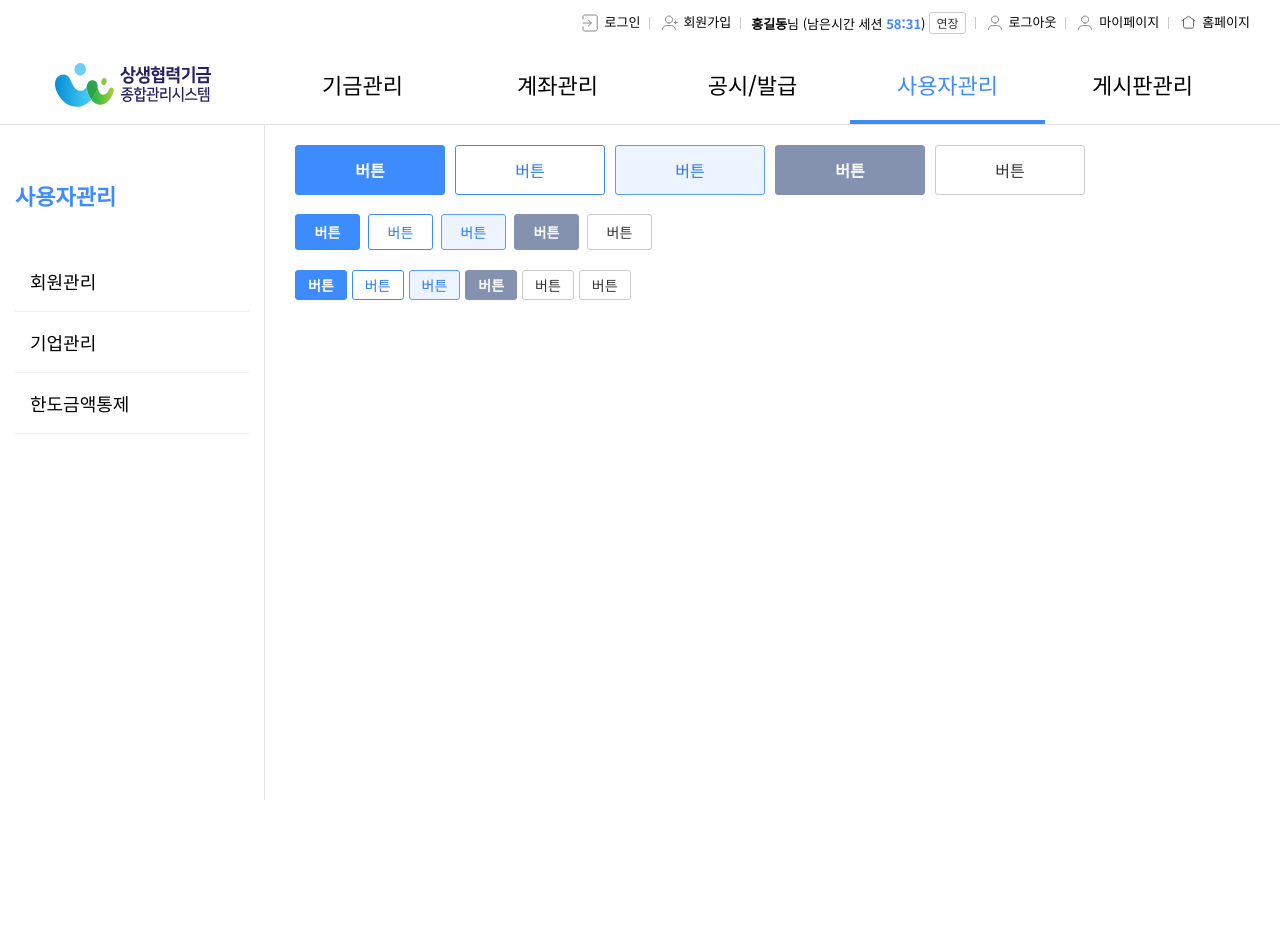
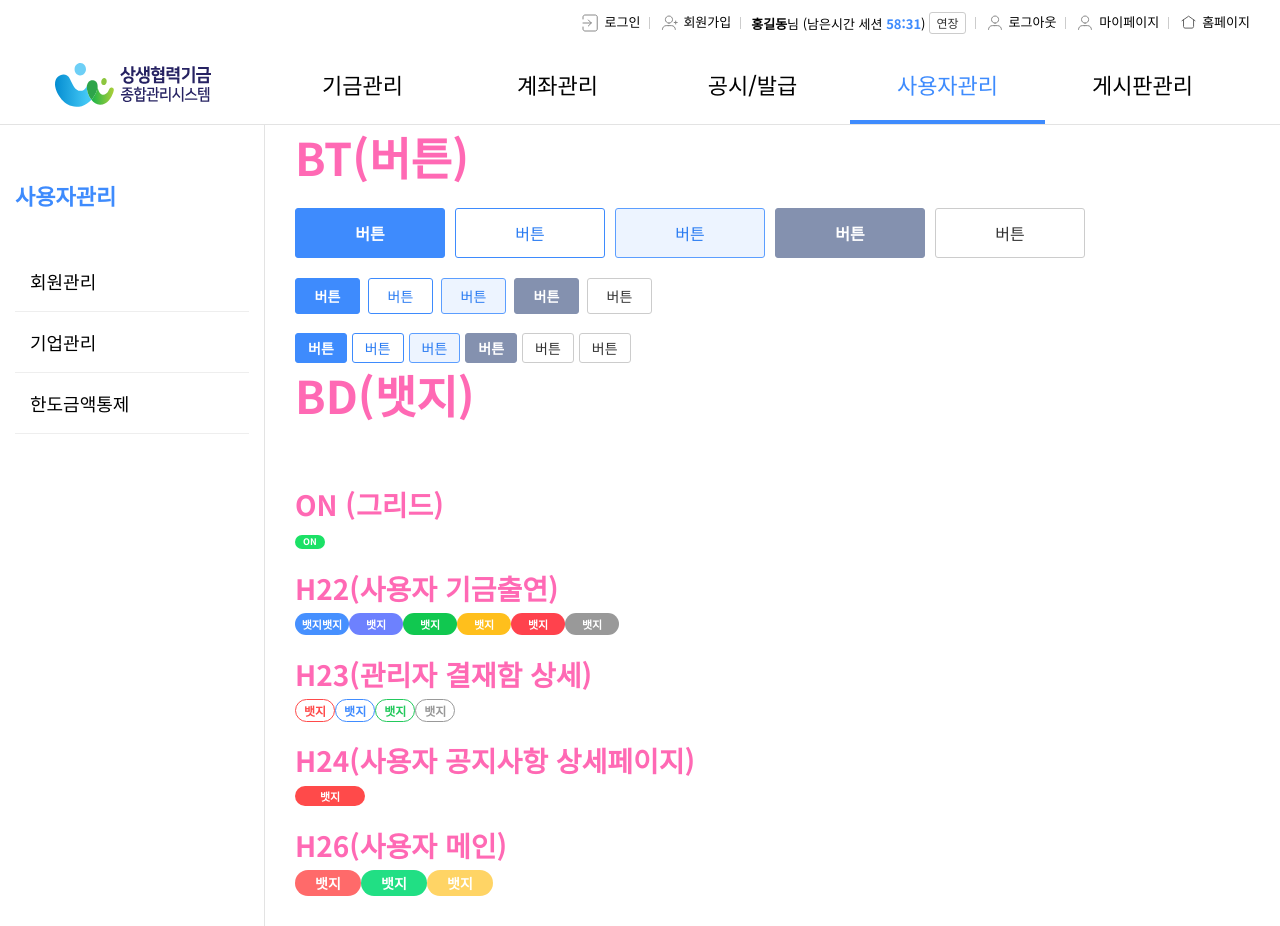
Before and after one commit to kps-kimpyoungsik/bigcenterlittle, a React (Create React App) app: page /admin/adm_4000/adm0000 in a window 1280 px wide. Shown: the top 926 px of the page. Before the commit the page ends 800 px from the top, so only its background shows below. Built offline with nearby package versions, Linux system fonts and the light colour scheme.

Commit message:
뱃지 작업
뱃지 작업

```diff
--- a/src/assets/styles/_component.css
+++ b/src/assets/styles/_component.css
@@ -18,6 +18,7 @@
 @import url("component/_RD.css");
 @import url("component/_TA.css");
 @import url("component/_PG.css");
+@import url("component/_BD.css");
 
 /*공간 컴포넌트*/
 @import url("component/_AL.css");
@@ -29,25 +30,3 @@
 @import url("component/_FO.css");
 @import url("component/_SF.css");
 /* @import url("component/_IB.css"); */
-
-
-/* Badge (Tag) */
-.badge {
-    display: inline-flex;
-    align-items: center;
-    justify-content: center;
-    padding:0 8px;
-    height:20px;
-    color:#fff;
-    font-size:11px;
-    line-height: 1;
-    font-weight: 700;
-    min-width: 54px;
-    border-radius: 10px;
-}
-.badge.red {background-color: #FF5757;}
-.badge.blue {background-color: #4B93FF}
-.badge.green {background-color: #23C95C}
-.badge.yellow {background-color: #FF993A;}
-.badge.purple {background-color: #7577FF}
-.badge.gray {background-color: #A6A6A6;}
--- a/src/assets/styles/_page.css
+++ b/src/assets/styles/_page.css
@@ -211,6 +211,7 @@ background-image: url(../img/icon/ic_left_10.svg);
     border-radius: 12px;
     font-size: 14px;
     margin-right:12px;
+    background:  #FF4A4A;
 }
 
 .tb-view-info{
@@ -1094,6 +1095,7 @@ background-image: url(../img/icon/ic_left_10.svg);
     overflow: hidden;
     letter-spacing: -0.6px;
 }
+
 .home-section .badge {
     min-width:50px;
     height:26px;
@@ -1118,6 +1120,7 @@ background-image: url(../img/icon/ic_left_10.svg);
 .home-section .badge.green {
     background-color: #21DF84;
 }
+
 .home-section .button-more {
     position: absolute;
     top:30px;
--- /dev/null
+++ b/src/assets/styles/component/_BD.css
@@ -0,0 +1,106 @@
+@charset "UTF-8";
+
+/* Badge (Tag) */
+.badge {
+  display: inline-flex;
+  align-items: center;
+  justify-content: center;
+  padding:0 8px;
+  height:20px;
+  color:#fff;
+  font-size:11px;
+  line-height: 1;
+  font-weight: 700;
+  min-width: 54px;
+  border-radius: 10px;
+}
+
+/*14(관리자 기업관리) ON*/
+/*
+  green: #1BE166
+*/
+.badge.badge-on {
+  min-width: 22px;
+  height: 14px;
+  line-height: 14px;
+  border-radius: 13px;
+  font-size:9px;
+  font-weight:600;
+  box-sizing: border-box;
+  background-color: #1BE166;
+  color: #fff;
+}
+
+/*23(관리자 결재함 상세)*/
+/*
+  red: #FF4A4A
+  blue: #408CFF
+  green: #23C95C
+  gray: #999999
+*/
+.badge.badge-23 {
+  min-width: 40px;
+  height: 23px;
+  line-height: 23px;
+  border-radius: 13px;
+  font-size: 12px;
+  font-weight: 600;
+  box-sizing: border-box;
+  border: 1px solid black;
+}
+.badge.badge-23.red {color: #FF4A4A; border-color: #FF4A4A;}
+.badge.badge-23.blue {color: #408CFF; border-color: #408CFF;}
+.badge.badge-23.green {color: #23C95C; border-color: #23C95C;}
+.badge.badge-23.gray {color: #999999; border-color: #999999;}
+
+/*사용자 기금출연*/
+.badge.badge-22 {
+  min-width: 54px;
+  height: 22px;
+  line-height: 22px;
+  border-radius: 13px;
+  font-size: 11px;
+  font-weight:700;
+  background: #000;
+  color: #fff;
+  box-sizing: border-box;
+  padding: 0;
+}
+.badge.badge-22.blue{background: #4690FF;}
+.badge.badge-22.purple {background: #6D81FE;}
+.badge.badge-22.green {background: #11C850;}
+.badge.badge-22.yellow {background: #FFBF1C;}
+.badge.badge-22.red {background: #FF424D;}
+.badge.badge-22.gray {background: #999999;}
+
+/*24(공지사항 상세페이지)*/
+/*
+  red: #FF5757 --> red: #FF4A4A
+*/
+.badge.badge-24.red {background-color: #FF4A4A;}
+
+/*26(사용자메인)*/
+.badge.badge-26 {
+  min-width:50px;
+  height:26px;
+  border-radius: 13px;
+  font-size:14px;
+  font-weight:700;
+}
+
+/*26(사용자 메인)*/
+/*
+  red: #FF6A6A
+  green: #21DF84
+  yellow: #FFD465
+*/
+.badge.badge-26 {
+  min-width:50px;
+  height:26px;
+  border-radius: 13px;
+  font-size:14px;
+  font-weight:700;
+}
+.badge.badge-26.red {background-color: #FF6A6A;}
+.badge.badge-26.green {background-color: #21DF84;}
+.badge.badge-26.yellow {background-color: #FFD465;}
--- a/src/publish/admin/adm_4000/adm_0000/index.tsx
+++ b/src/publish/admin/adm_4000/adm_0000/index.tsx
@@ -12,7 +12,7 @@ function ContentsContainer() {
 			<div className="fww-con">
 				<main className="fww-main">
 
-					<br></br>
+					<h1 className="deco-h1">BT(버튼)</h1>
 					<div className="hz-root hz-gap10">
 						<Button color="pri" size="big">버튼</Button>
 						<Button color="pri-o" size="big">버튼</Button>
@@ -21,7 +21,7 @@ function ContentsContainer() {
 						<Button color="gray-o" size="big">버튼</Button>
 					</div>
 
-					<br></br>
+					<br />
 					<div className="hz-root hz-gap8">
 						<Button color="pri" size="md">버튼</Button>
 						<Button color="pri-o" size="md">버튼</Button>
@@ -30,7 +30,7 @@ function ContentsContainer() {
 						<Button color="gray-o" size="md">버튼</Button>
 					</div>
 
-					<br></br>
+					<br />
 					<div className="hz-root hz-gap5">
 						<Button color="pri" size="sm">버튼</Button>
 						<Button color="pri-o" size="sm">버튼</Button>
@@ -39,6 +39,40 @@ function ContentsContainer() {
 						<Button color="gray-o" size="sm">버튼</Button>
 						<Button color="gray-o" size="sm">버튼</Button>
 					</div>
+
+					<h1 className="deco-h1">BD(뱃지)</h1>
+					<br /><br />
+					<h2 className="deco-h2">ON (그리드)</h2>
+					<label className="badge badge-on">ON</label>
+
+					<br /><br />
+					<h2 className="deco-h2">H22(사용자 기금출연)</h2>
+					<label className="badge badge-22 blue">뱃지뱃지</label>
+					<label className="badge badge-22 purple">뱃지</label>
+					<label className="badge badge-22 green">뱃지</label>
+					<label className="badge badge-22 yellow">뱃지</label>
+					<label className="badge badge-22 red">뱃지</label>
+					<label className="badge badge-22 gray">뱃지</label>
+
+					<br /><br />
+					<h2 className="deco-h2">H23(관리자 결재함 상세)</h2>
+					<label className="badge badge-23 red">뱃지</label>
+					<label className="badge badge-23 blue">뱃지</label>
+					<label className="badge badge-23 green">뱃지</label>
+					<label className="badge badge-23 gray">뱃지</label>
+
+					<br /><br />
+					<h2 className="deco-h2">H24(사용자 공지사항 상세페이지)</h2>
+					<label className="badge badge-24 red">뱃지</label>
+
+					<br /><br />
+					<h2 className="deco-h2">H26(사용자 메인)</h2>
+					<label className="badge badge-26 red">뱃지</label>
+					<label className="badge badge-26 green">뱃지</label>
+					<label className="badge badge-26 yellow">뱃지</label>
+					<label className="badge badge-26 gray">뱃지</label>
+
+
 				</main>
 			</div>
 
```
